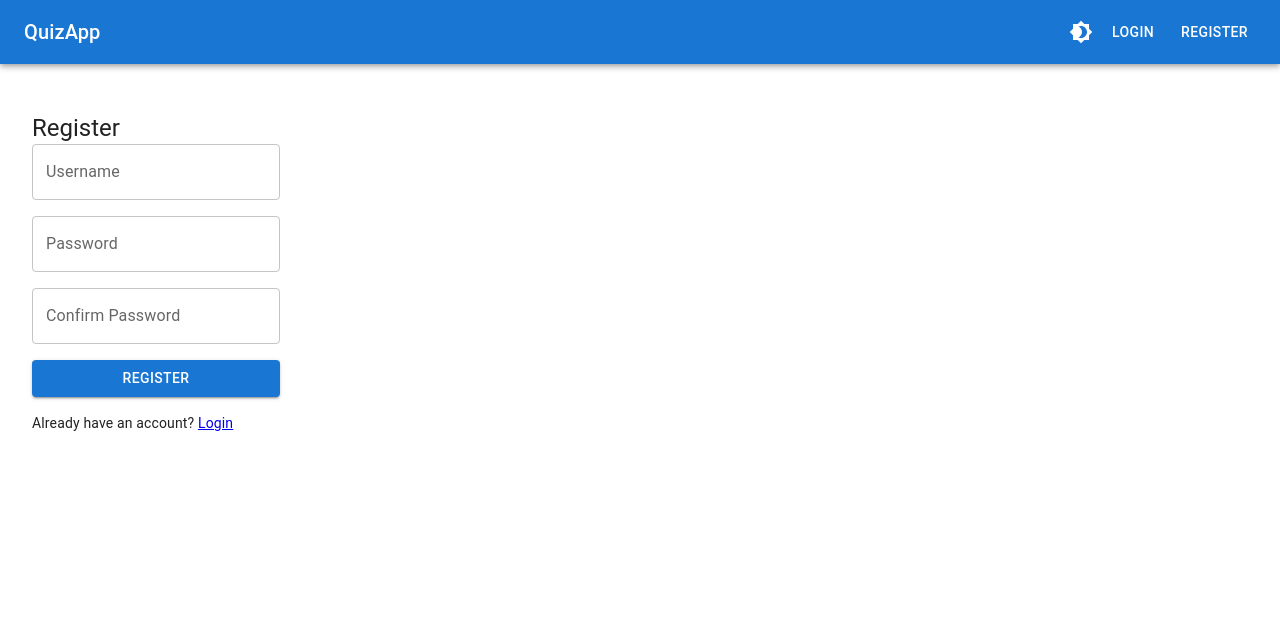
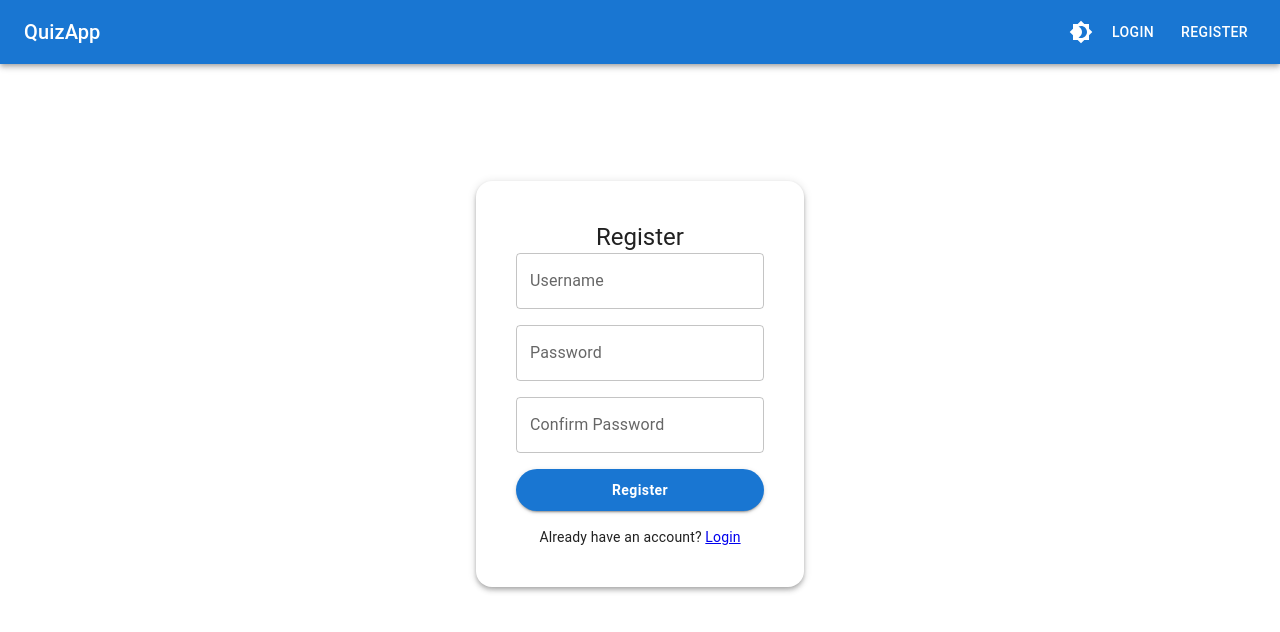
Before and after one commit to XVIArc/Web-Development-Project, a React app in the folder frontend/: page /register in a window 1280 px wide. Shown: the top 632 px of the page. Built offline with nearby package versions, Linux system fonts and the light colour scheme; the HTML template or start-up script is replaced by a standard one.

Commit message:
Add basic admin route and polish frontend pages

```diff
--- a/frontend/src/App.jsx
+++ b/frontend/src/App.jsx
@@ -5,6 +5,7 @@ import Navbar from "./components/Navbar";
 import Login from "./pages/Login";
 import Register from "./pages/Register";
 import Home from "./pages/Home";
+import Admin from './pages/Admin';
 import { AuthProvider } from "./context/AuthProvider";
 
 function App() {
@@ -31,6 +32,7 @@ function App() {
             <Route path="/" element={<Home />} />
             <Route path="/login" element={<Login />} />
             <Route path="/register" element={<Register />} />
+            <Route path="/admin" element={<Admin />} />
           </Routes>
         </BrowserRouter>
       </AuthProvider>
--- /dev/null
+++ b/frontend/src/pages/Admin.jsx
@@ -0,0 +1,24 @@
+import { useForm } from "react-hook-form";
+import { z } from "zod";
+import { zodResolver } from "@hookform/resolvers/zod";
+import { TextField, Button, Box, Typography, Alert, Grid, Paper } from "@mui/material";
+import { useState } from "react";
+import { useNavigate, Link } from "react-router-dom";
+import { useAuth } from "../context/useAuth";
+
+export default function Admin() {
+    return (
+        <Box
+            sx={{
+                minHeight: '80vh',
+                display:'flex',
+                justifyContent: 'center',
+                alignItems: 'center',
+            }}>
+            <Typography variant="h4">
+               Hello Admin
+            </Typography>
+        </Box>
+
+    );
+}
--- a/frontend/src/pages/Home.jsx
+++ b/frontend/src/pages/Home.jsx
@@ -1,4 +1,4 @@
-import { Grid, Typography, Button } from "@mui/material";
+import { Grid, Typography, Button,Paper,Stack } from "@mui/material";
 import { useNavigate } from "react-router-dom";
 import { useAuth } from "../context/useAuth";
 
@@ -9,15 +9,22 @@ export default function Home() {
   return (
     <Grid
       container
-      justifyContent="center"
-      alignItems="center"
-      sx={{ minHeight: "80vh" }}
+    sx={{
+        minHeight: "80vh",
+        display: "flex",
+        justifyContent: "center",
+        alignItems: "center",
+        px: 2,
+    }}
     >
     <Grid item xs={12} sm={8} md={6} sx={{ textAlign: "center" }}>
+        <Paper elevation={4} sx={{width:'100%',maxWidth:300, borderRadius: 4, px: { xs: 3, sm: 5 }, textAlign: 'center' }}>
+            <Stack spacing={3}>
                 <Typography variant="h3" mb={2}>
                   Quiz App
                 </Typography>
                 <Typography variant="body1" mb={4}>
+                    {/*Test your knowledge. Climb the leaderboard.*/}
                     Test your knowledge. Climb the leaderboard.
                 </Typography>
                 {user ? (
@@ -37,6 +44,8 @@ export default function Home() {
                     Login to Play
                   </Button>
                               )}
+            </Stack>
+        </Paper>
       </Grid>
     </Grid>
   );
--- a/frontend/src/pages/Login.jsx
+++ b/frontend/src/pages/Login.jsx
@@ -1,7 +1,7 @@
 import { useForm } from "react-hook-form";
 import { z } from "zod";
 import { zodResolver } from "@hookform/resolvers/zod";
-import { TextField, Button, Box, Typography, Alert, Grid } from "@mui/material";
+import { TextField, Button, Box, Typography, Alert, Grid,Paper,Stack } from "@mui/material";
 import { useState } from "react";
 import { useNavigate, Link } from "react-router-dom";
 import { useAuth } from "../context/useAuth";
@@ -41,18 +41,33 @@ export default function Login() {
 return (
   <Grid
     container
-      justifyContent="center"
-      alignItems="center"
-      sx={{ minHeight: "80vh" }}
+    sx={{
+      minHeight: "80vh",
+      display: "flex",
+      justifyContent: "center",
+      alignItems: "center",
+      px: 2,
+    }}
   >
     <Grid item xs={12} sm={8} md={4}>
-        <Box sx={{ px: 4, py: 6 }}>
+      <Paper
+        elevation={4}
+        sx={{
+          width: "100%",
+          maxWidth: 380,
+          borderRadius: 4,
+          px: { xs: 3, sm: 5 },
+          py: { xs: 4, sm: 5 },
+          mx: "auto",
+          textAlign: "center",
+        }}
+      >
         <Typography variant="h5" mb={3}>
           Login
         </Typography>
 
         {error && (
-            <Alert severity="error" sx={{ mb: 2 }}>
+          <Alert severity="error" sx={{ mb: 2, textAlign: "left" }}>
             {error}
           </Alert>
         )}
@@ -60,29 +75,48 @@ export default function Login() {
         <Box
           component="form"
           onSubmit={handleSubmit(onSubmit)}
-            sx={{ display: "flex", flexDirection: "column", gap: 2 }}
+          sx={{
+            display: "flex",
+            flexDirection: "column",
+            gap: 2,
+          }}
         >
           <TextField
             label="Username"
             {...register("username")}
             error={!!errors.username}
             helperText={errors.username?.message}
+            fullWidth
           />
+
           <TextField
             label="Password"
             type="password"
             {...register("password")}
             error={!!errors.password}
             helperText={errors.password?.message}
+            fullWidth
           />
-            <Button type="submit" variant="contained" disabled={isSubmitting}>
+
+          <Button
+            type="submit"
+            variant="contained"
+            disabled={isSubmitting}
+            sx={{
+              borderRadius: 999,
+              py: 1.1,
+              textTransform: "none",
+              fontWeight: 600,
+            }}
+          >
             {isSubmitting ? "Logging in..." : "Login"}
           </Button>
+
           <Typography variant="body2">
             No account? <Link to="/register">Register</Link>
           </Typography>
         </Box>
-        </Box>
+      </Paper>
     </Grid>
   </Grid>
 );
--- a/frontend/src/pages/Register.jsx
+++ b/frontend/src/pages/Register.jsx
@@ -1,7 +1,7 @@
 import { useForm } from "react-hook-form";
 import { z } from "zod";
 import { zodResolver } from "@hookform/resolvers/zod";
-import { TextField, Button, Box, Typography, Alert, Grid } from "@mui/material";
+import { TextField, Button, Box, Typography, Alert, Grid,Paper } from "@mui/material";
 import { useState } from "react";
 import { useNavigate, Link } from "react-router-dom";
 import { useAuth } from "../context/useAuth";
@@ -40,18 +40,33 @@ export default function Register() {
 return (
     <Grid
         container
-      justifyContent="center"
-      alignItems="center"
-      sx={{ minHeight: "80vh" }}
+        sx={{
+            minHeight: "80vh",
+            display: "flex",
+            justifyContent: "center",
+            alignItems: "center",
+            px: 2,
+        }}
     >
         <Grid item xs={12} sm={8} md={4}>
-        <Box sx={{ px: 4, py: 6 }}>
+            <Paper
+                elevation={4}
+                sx={{
+                    width: "100%",
+                    maxWidth: 380,
+                    borderRadius: 4,
+                    px: { xs: 3, sm: 5 },
+                    py: { xs: 4, sm: 5 },
+                    mx: "auto",
+                    textAlign: "center",
+                }}
+            >
                 <Typography variant="h5" mb={3}>
                     Register
                 </Typography>
 
                 {error && (
-            <Alert severity="error" sx={{ mb: 2 }}>
+                    <Alert severity="error" sx={{ mb: 2, textAlign: "left" }}>
                         {error}
                     </Alert>
                 )}
@@ -59,36 +74,57 @@ export default function Register() {
                 <Box
                     component="form"
                     onSubmit={handleSubmit(onSubmit)}
-            sx={{ display: "flex", flexDirection: "column", gap: 2 }}
+                    sx={{
+                        display: "flex",
+                        flexDirection: "column",
+                        gap: 2,
+                    }}
                 >
                     <TextField
                         label="Username"
                         {...register("username")}
                         error={!!errors.username}
                         helperText={errors.username?.message}
+                        fullWidth
                     />
+
                     <TextField
                         label="Password"
                         type="password"
                         {...register("password")}
                         error={!!errors.password}
                         helperText={errors.password?.message}
+                        fullWidth
                     />
+
                     <TextField
                         label="Confirm Password"
                         type="password"
                         {...register("confirmPassword")}
                         error={!!errors.confirmPassword}
                         helperText={errors.confirmPassword?.message}
+                        fullWidth
                     />
-            <Button type="submit" variant="contained" disabled={isSubmitting}>
+
+                    <Button
+                        type="submit"
+                        variant="contained"
+                        disabled={isSubmitting}
+                        sx={{
+                            borderRadius: 999,
+                            py: 1.1,
+                            textTransform: "none",
+                            fontWeight: 600,
+                        }}
+                    >
                         {isSubmitting ? "Registering..." : "Register"}
                     </Button>
+
                     <Typography variant="body2">
                         Already have an account? <Link to="/login">Login</Link>
                     </Typography>
                 </Box>
-        </Box>
+            </Paper>
         </Grid>
     </Grid>
 );
```
Lines whose indentation alone changed are shown as unchanged.
